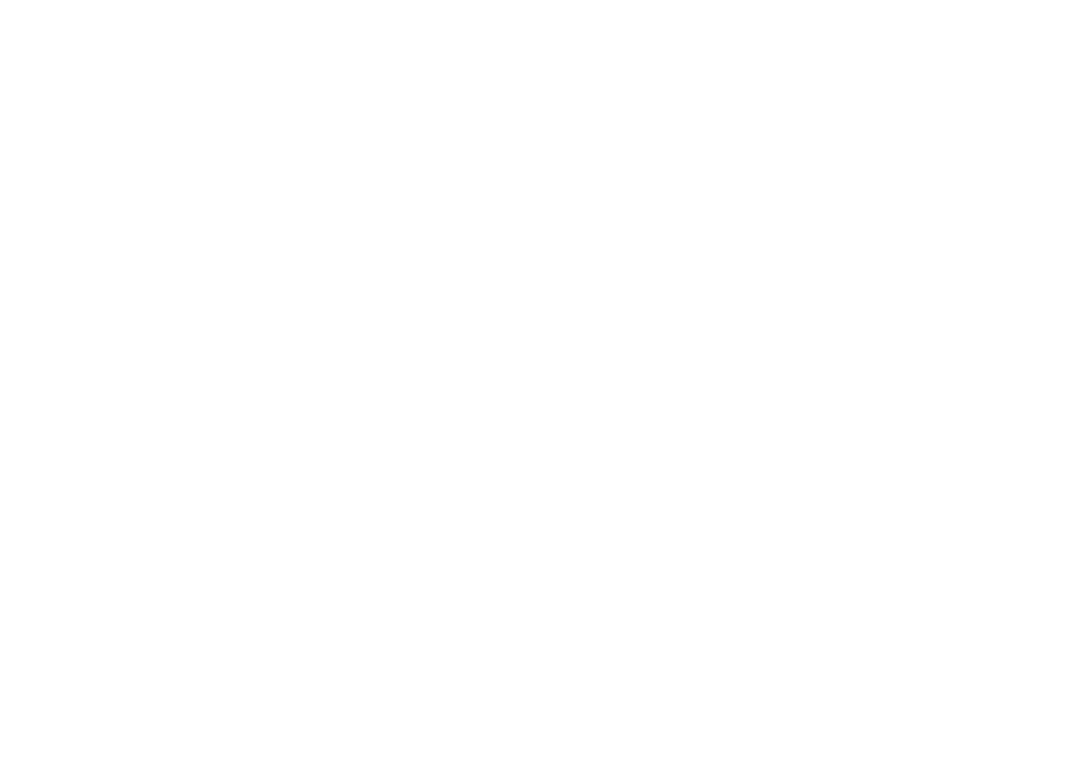
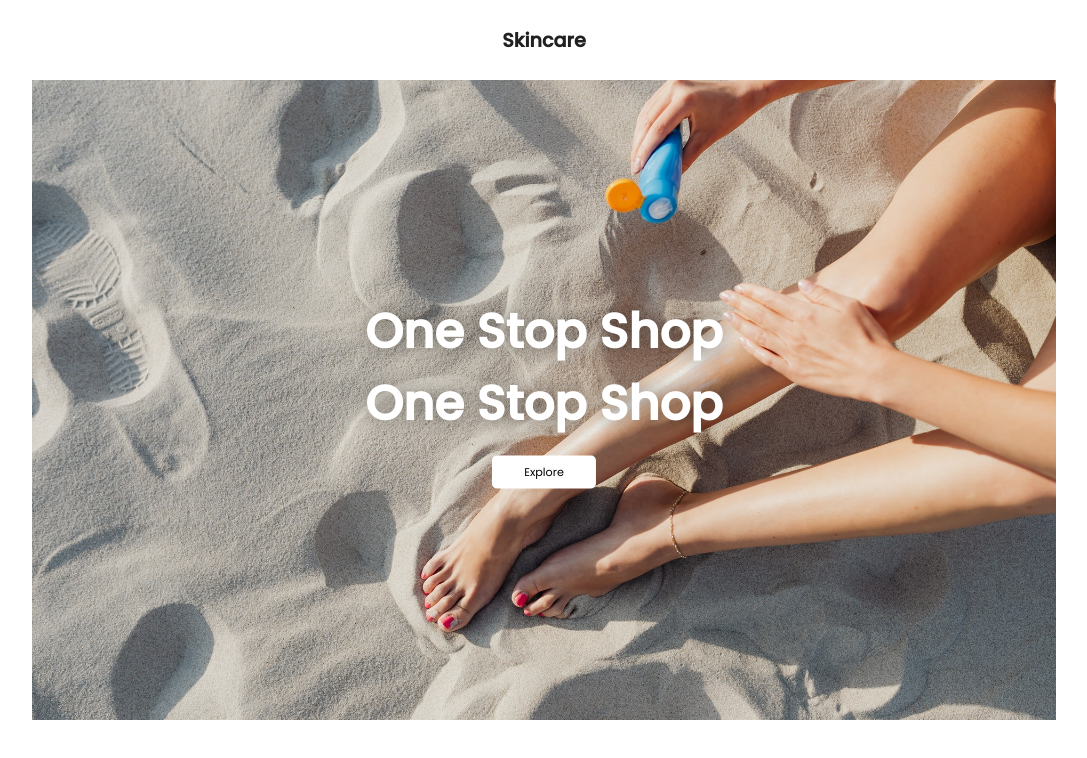
Before and after one commit to Aloosli/text-reveal, a plain HTML site: page index.html in a window 1280 px wide. Shown: the whole page, without its empty margins (96-1183 px from the left). Drawn offline with nearby package versions, Linux system fonts and the light colour scheme.

Commit message:
add html and css styling

```diff
--- a/index.html
+++ b/index.html
@@ -14,6 +14,26 @@
     <link rel="stylesheet" href="./style.css" />
   </head>
   <body>
+    <nav>
+      <h1 class="logo">Skincare</h1>
+    </nav>
+    <div class="hero-section">
+      <img src="./hero.jpg" alt="" class="hero-img" />
+      <div class="cta">
+        <div class="cta-text">
+          <h2><span class="cta1">One</span></h2>
+          <h2><span class="cta2">Stop</span></h2>
+          <h2><span class="cta3">Shop</span></h2>
+        </div>
+        <div class="cta-text">
+          <h2><span class="cta4">One</span></h2>
+          <h2><span class="cta5">Stop</span></h2>
+          <h2><span class="cta6">Shop</span></h2>
+        </div>
+        <button class="cta-btn">Explore</button>
+      </div>
+    </div>
+
     <script
       src="https://cdnjs.cloudflare.com/ajax/libs/gsap/3.8.0/gsap.min.js"
       integrity="sha512-eP6ippJojIKXKO8EPLtsUMS+/sAGHGo1UN/38swqZa1ypfcD4I0V/ac5G3VzaHfDaklFmQLEs51lhkkVaqg60Q=="
--- a/style.css
+++ b/style.css
@@ -7,3 +7,53 @@
 body {
   font-family: "Poppins", sans-serif;
 }
+nav {
+  min-height: 10vh;
+  display: flex;
+  justify-content: center;
+  align-items: center;
+}
+.logo {
+  font-size: 1.2rem;
+  color: rgb(33, 33, 33);
+}
+.hero-section {
+  height: 80vh;
+  margin: 0% 10%;
+
+}
+.hero-section img {
+  width: 100%;
+  height: 100%;
+  object-fit: cover;
+}
+.cta {
+
+  position: absolute;
+  top: 50%;
+  left: 50%;
+  transform: translate(-50%, -50%);
+  color: white;
+  display: flex;
+  flex-direction: column;
+  align-items: center;
+
+}
+.cta-text {
+  display: flex;
+  font-size: 2rem;
+
+}
+.cta-text span {
+  padding: 0rem 0.4rem;
+  text-shadow: rgba(0, 0, 0, 0.4) 0px 0px 20px;
+}
+.cta-btn {
+  margin: 1rem;
+  padding: 0.5rem 2rem;
+  background: white;
+  font-family: "Poppins", sans-serif;
+  border-radius: 0.3rem;
+  border: none;
+  font-size: 0.7rem;
+}
```
